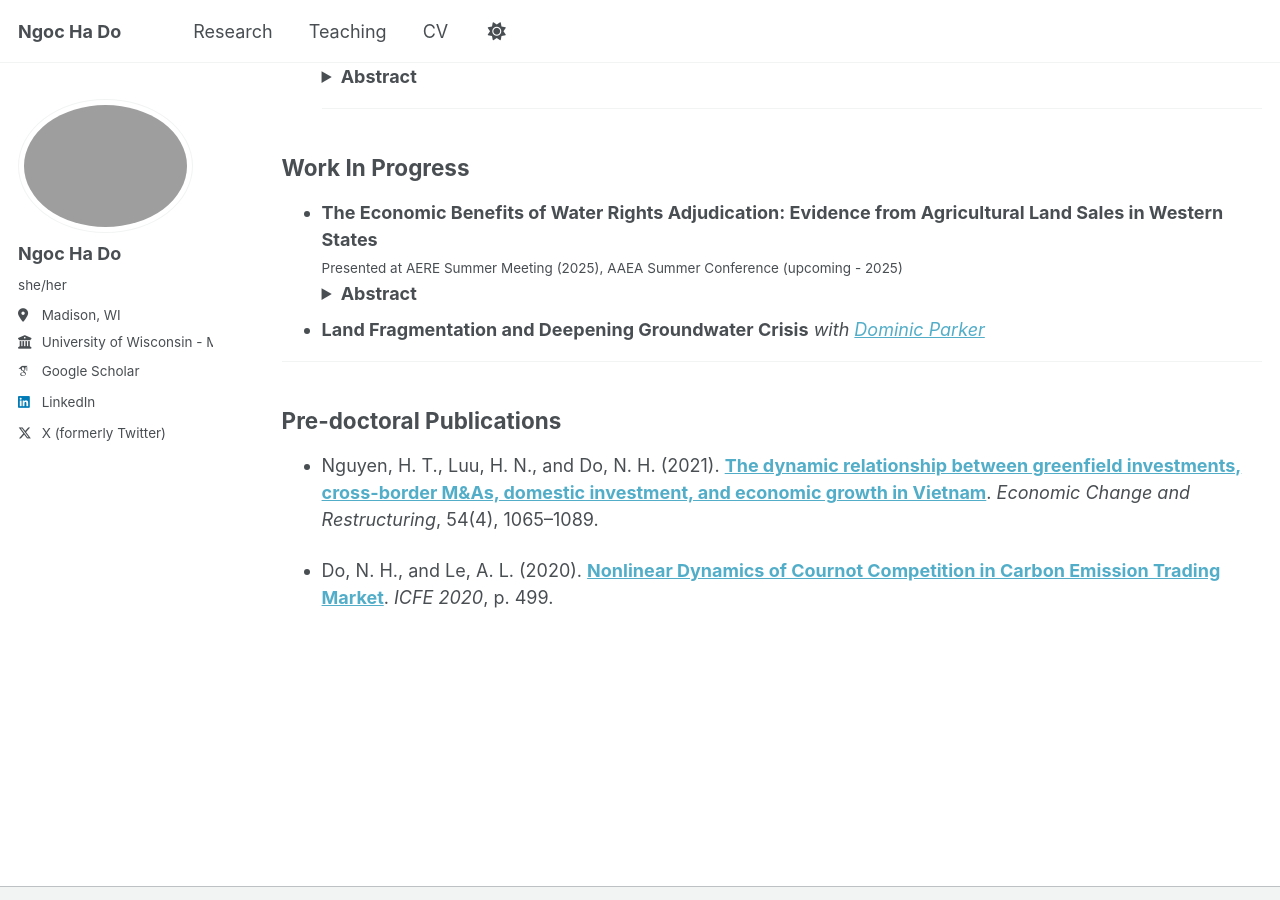
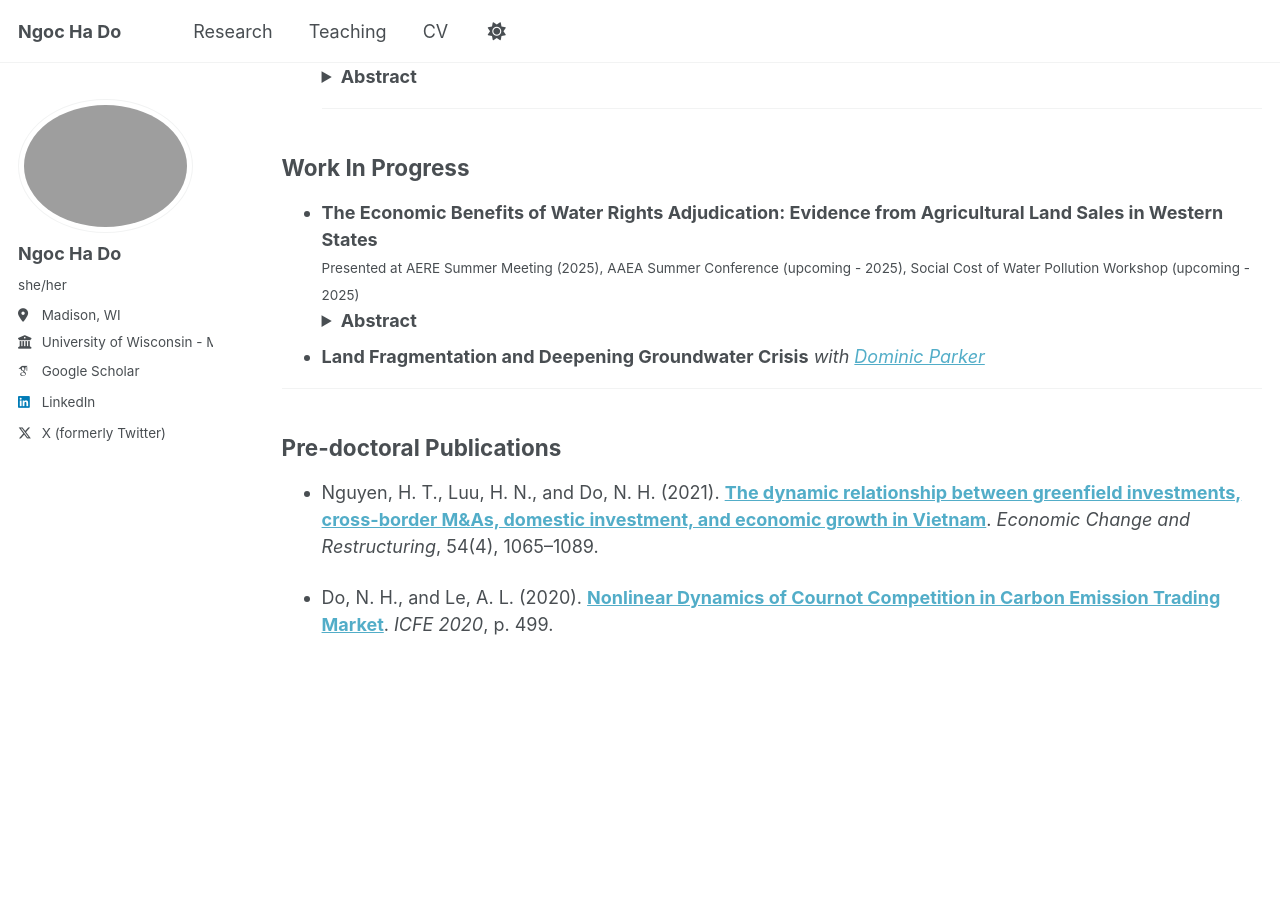
Before and after one commit to dongocha/dongocha.github.io, a Jekyll site: the page built from _pages/research.md, in a window 1280 px wide and 900 px high, scrolled down 379 px. Built offline with Jekyll 4.4.1, drawn with Linux system fonts in a browser that asks for light colours; some web fonts are replaced; a script that is not in the unit is left out.

Commit message:
Update research.md

```diff
--- a/_pages/research.md
+++ b/_pages/research.md
@@ -28,7 +28,7 @@ author_profile: true
 ## Work In Progress
 
 - **The Economic Benefits of Water Rights Adjudication: Evidence from Agricultural Land Sales in Western States**
-  <small>Presented at AERE Summer Meeting (2025), AAEA Summer Conference (upcoming - 2025)</small>
+  <small>Presented at AERE Summer Meeting (2025), AAEA Summer Conference (upcoming - 2025), Social Cost of Water Pollution Workshop (upcoming - 2025) </small>
   <details>
     <summary><strong>Abstract</strong></summary>
     <small>
```
